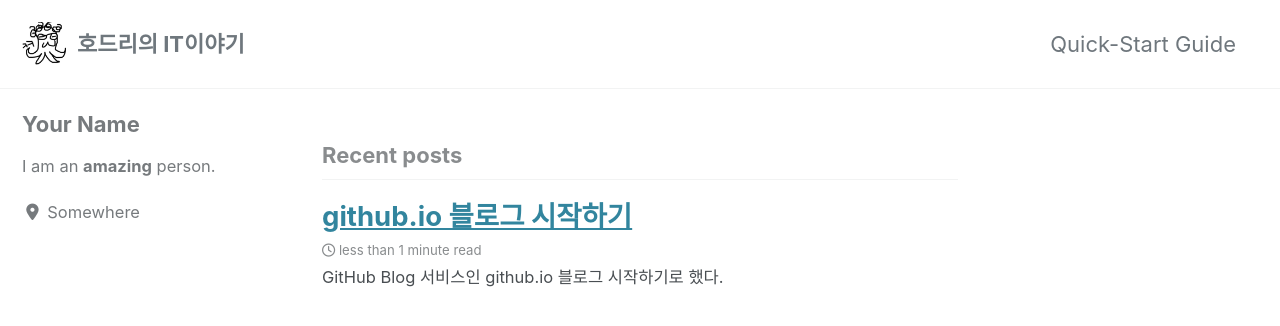
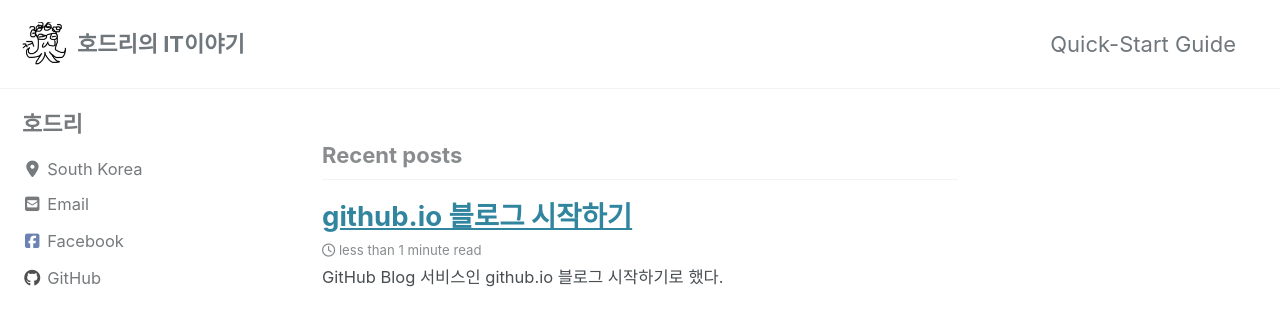
Before and after one commit to moon1z10/moon1z10.github.io, a Jekyll site: the page built from index.html, in a window 1280 px wide and 900 px high. Shown: the top 326 px of the window. Built offline with Jekyll 4.4.1, drawn with Linux system fonts in a browser that asks for light colours; cached includes are drawn as plain includes; nearby versions of some CDN libraries; the list of posts is cut into pages by our own code.

```diff
--- a/_config.yml
+++ b/_config.yml
@@ -20,7 +20,7 @@ title                    : "호드리의 IT이야기"
 title_separator          : "-"
 subtitle                 : # site tagline that appears below site title in masthead
 name                     : "호드리"
-description              : "나에게 필요한 IT정보들이여 여기 모여라."
+description              : "호드리 블로그"
 url                      : # the base hostname & protocol for your site e.g. "https://mmistakes.github.io"
 baseurl                  : # the subpath of your site, e.g. "/blog"
 repository               : # GitHub username/repo-name e.g. "mmistakes/minimal-mistakes"
@@ -107,15 +107,15 @@ analytics:
 
 # Site Author
 author:
-  name             : "Your Name"
+  name             : "호드리"
   avatar           : # path of avatar image, e.g. "/assets/images/bio-photo.jpg"
-  bio              : "I am an **amazing** person."
-  location         : "Somewhere"
+  bio              : ""
+  location         : "South Korea"
   email            :
   links:
     - label: "Email"
       icon: "fas fa-fw fa-envelope-square"
-      # url: mailto:your.name@email.com
+      url: mailto:blue_arena@naver.com
     - label: "Website"
       icon: "fas fa-fw fa-link"
       # url: "https://your-website.com"
@@ -124,10 +124,10 @@ author:
       # url: "https://twitter.com/"
     - label: "Facebook"
       icon: "fab fa-fw fa-facebook-square"
-      # url: "https://facebook.com/"
+      url: "https://facebook.com/seokho.cho"
     - label: "GitHub"
       icon: "fab fa-fw fa-github"
-      # url: "https://github.com/"
+      url: "https://github.com/moon1z10"
     - label: "Instagram"
       icon: "fab fa-fw fa-instagram"
       # url: "https://instagram.com/"
```
